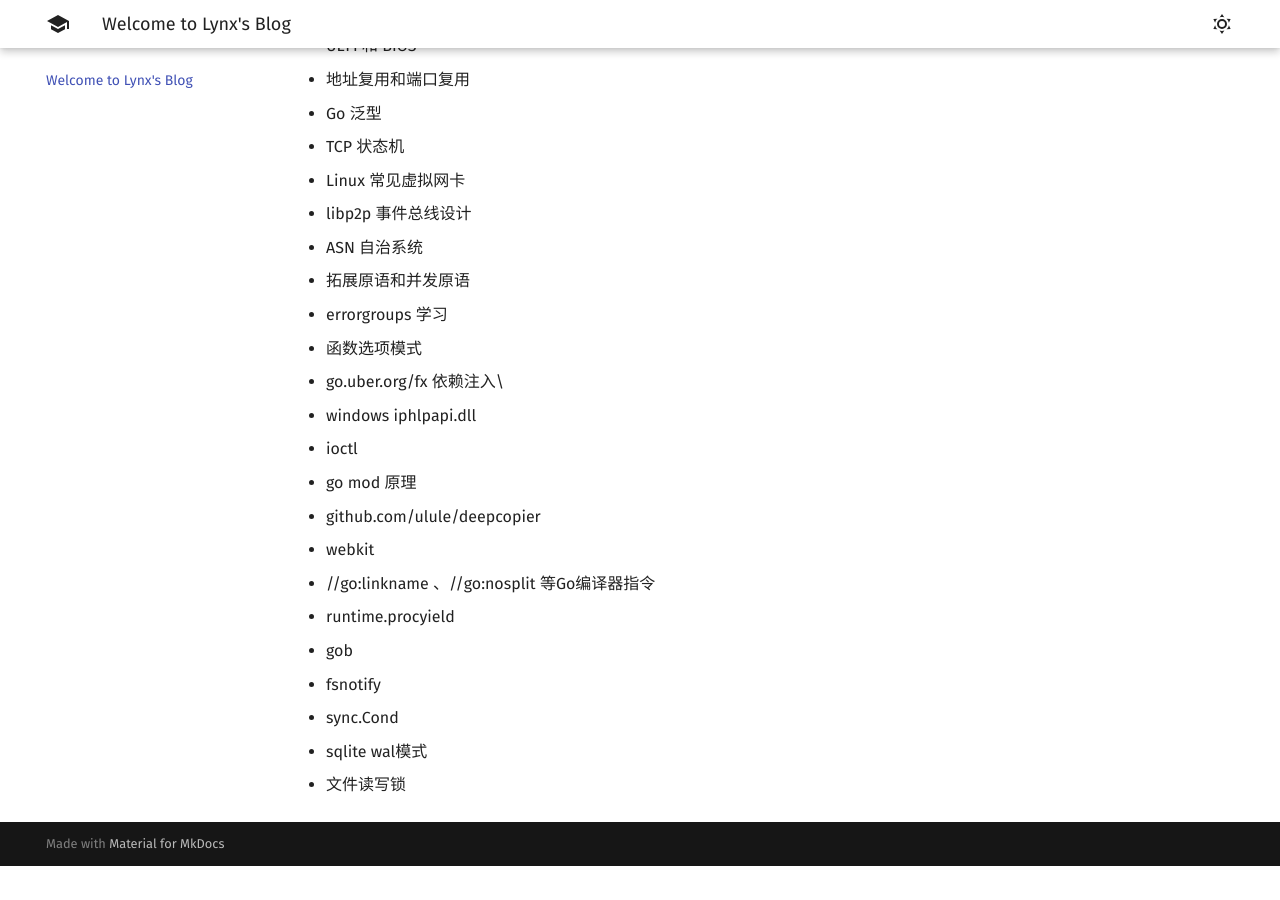
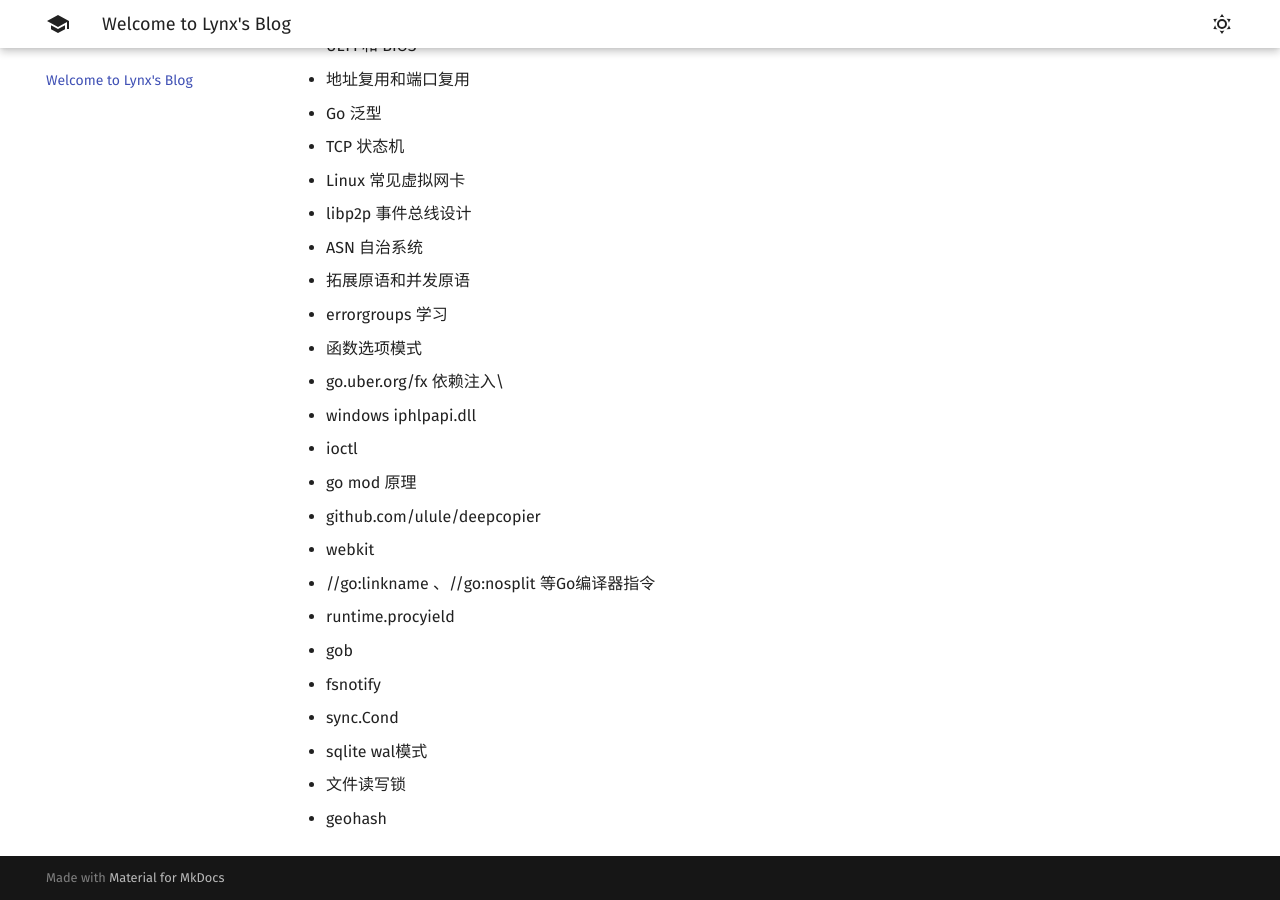
Before and after one commit to 1314liuwei/blog, an MkDocs documentation site: the page built from docs/index.md, in a window 1280 px wide and 900 px high, scrolled down 1715 px. Built offline with MkDocs 1.6.1 and Material for MkDocs 9.7.7, drawn with Linux system fonts in a browser that asks for light colours; before the commit the page ends 2581 px from its top, so only the background shows below that.

Commit message:
2023/08/15 周二

```diff
--- a/docs/index.md
+++ b/docs/index.md
@@ -69,3 +69,4 @@
 - sync.Cond
 - sqlite wal模式
 - 文件读写锁
+- geohash
```
